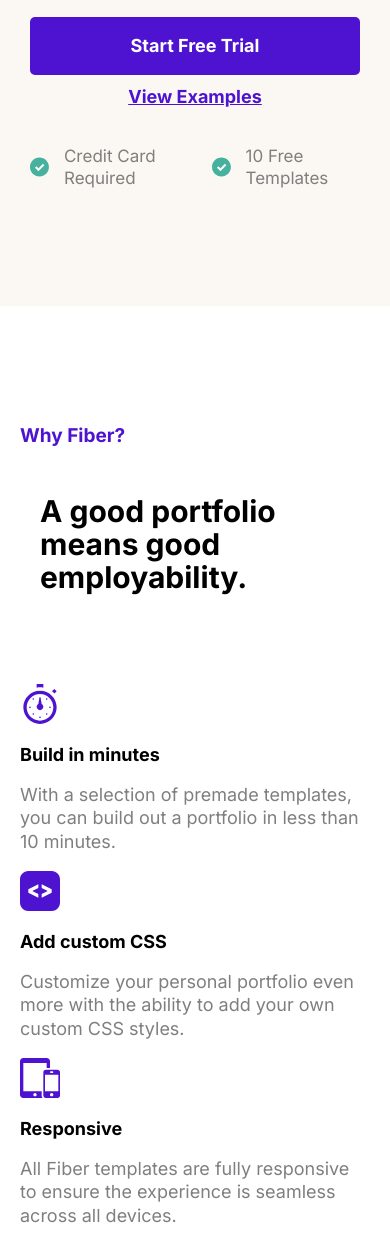
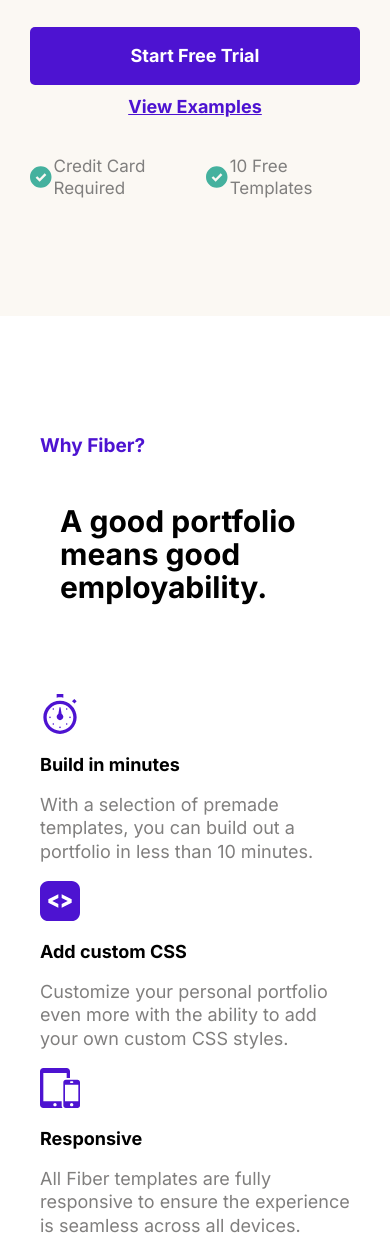
Before and after one commit to Canttellyou/Fibre-Starter, a website built with Parcel: page index.html in a window 390 px wide. Shown: the part 870-2128 px from the top of the page. Built offline with nearby package versions, Linux system fonts and the light colour scheme.

Commit message:
Addin full project 🎉

```diff
--- a/Assets/sass/_layout.scss
+++ b/Assets/sass/_layout.scss
@@ -154,6 +154,9 @@
         align-items: center;
         :last-child {
           margin-left: 1.5rem;
+          @media only screen and (max-width: 400px) {
+            margin-left: 0.2rem;
+          }
         }
         .credit {
           font-size: 1.7rem;
@@ -187,7 +190,7 @@
           width: 45rem;
         }
         @media only screen and (max-width: 400px) {
-          width: 32rem;
+          width: 33rem;
         }
       }
     }
@@ -441,6 +444,9 @@
     @include respond(phone-ext-large) {
       width: 100% !important;
     }
+    @media only screen and (max-width: 600px) {
+      padding: 0 2rem;
+    }
     .top {
       color: $color-primary;
       font-size: 1.9rem;
@@ -469,6 +475,7 @@
     @media only screen and (max-width: 600px) {
       display: flex;
       flex-direction: column;
+      padding: 0 2rem;
     }
     .text {
       @media only screen and (max-width: 600px) {
```
